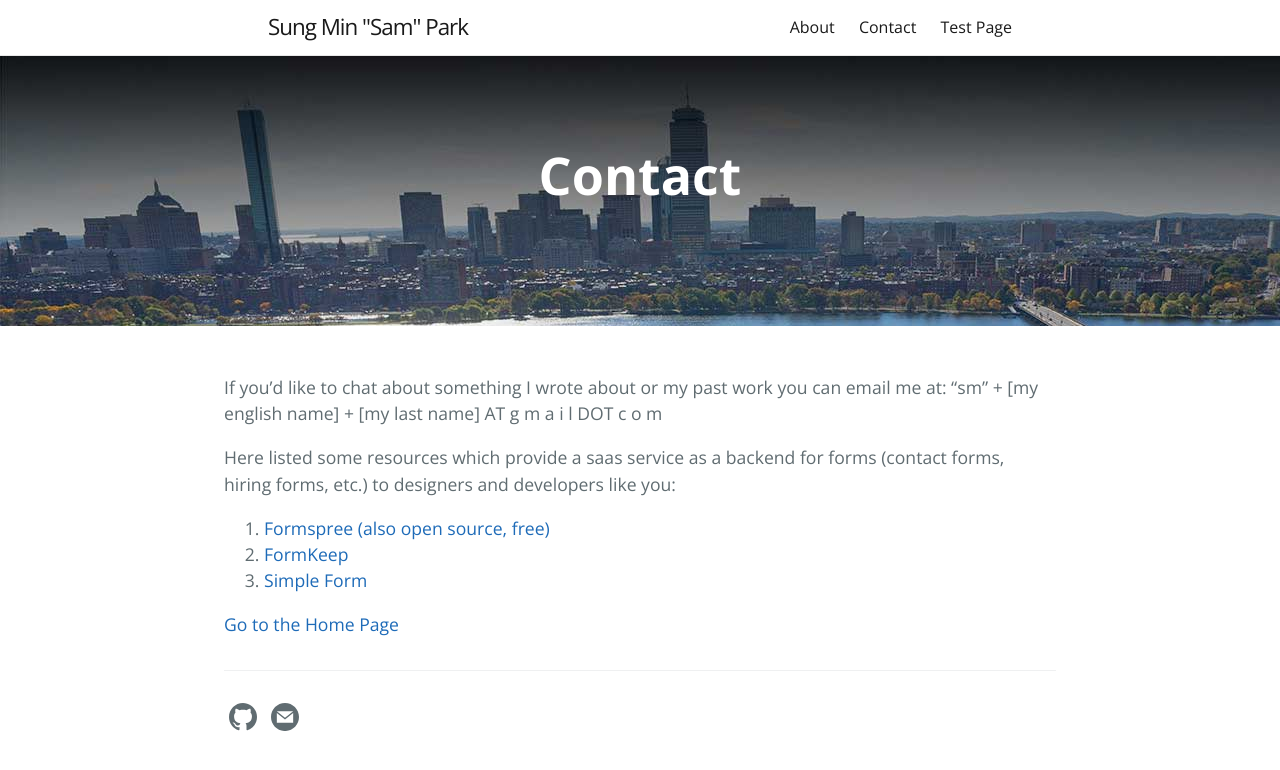
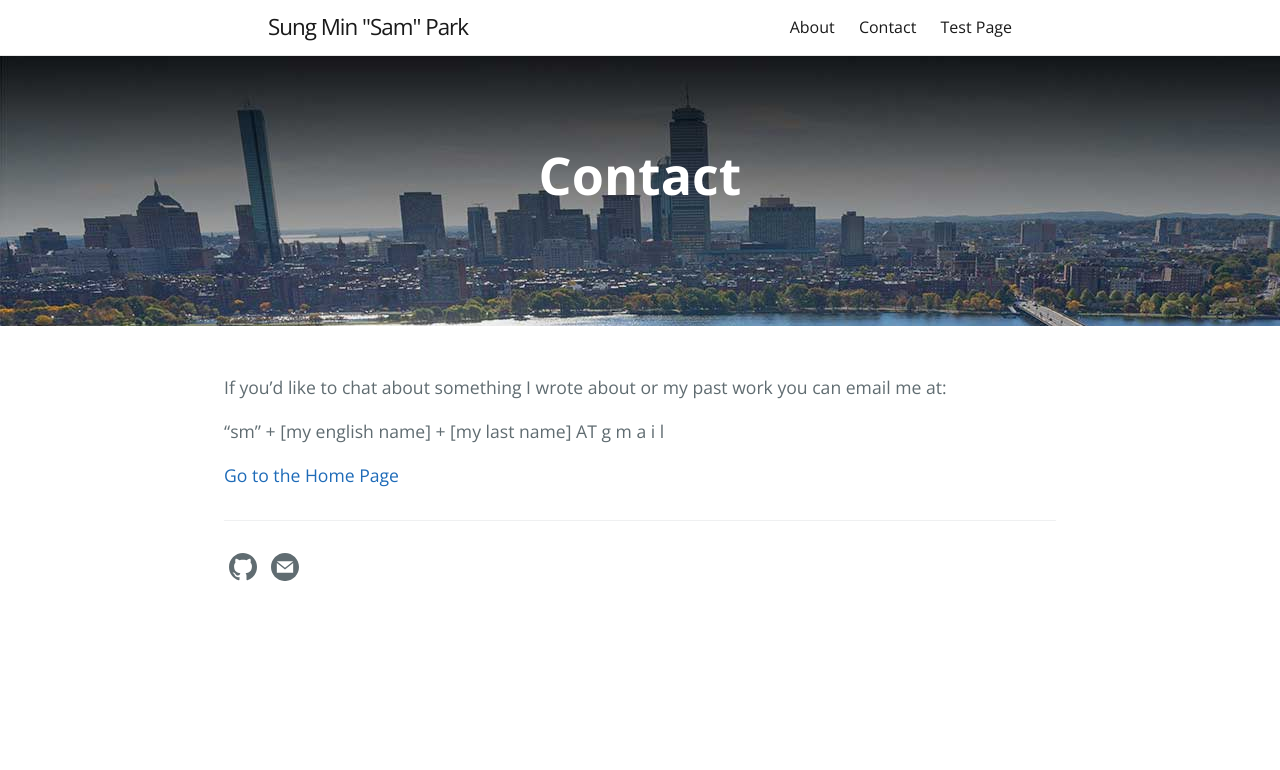
Before and after one commit to sung-max/sung-max.github.io, a Jekyll site: the page built from contact.md, in a window 1280 px wide. Shown: the top 770 px of the page. Built offline with Jekyll 4.4.1, drawn with Linux system fonts in a browser that asks for light colours.

Commit message:
Edited contact

```diff
--- a/contact.md
+++ b/contact.md
@@ -2,15 +2,12 @@
 layout: page
 title: Contact
 tagline:
+permalink: /contact/
 ---
 
 If you'd like to chat about something I wrote about or my past work you can email me at:
-"sm" + \[my english name\] + \[my last name\] AT g m a i l DOT c o m
+
+"sm" + \[my english name\] + \[my last name\] AT g m a i l
 
 
-Here listed some resources which provide  a saas service as a backend for forms (contact forms, hiring forms, etc.) to designers and developers like you:
-1. [Formspree (also open source, free)](https://formspree.io/)
-2. [FormKeep](https://formkeep.com/guides/contact-form-jekyll)
-3. [Simple Form](https://getsimpleform.com/)
-
 [Go to the Home Page](./)
```
